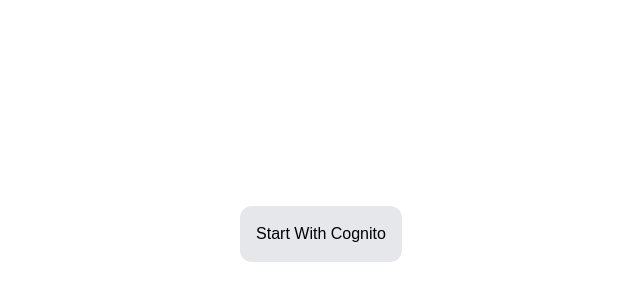
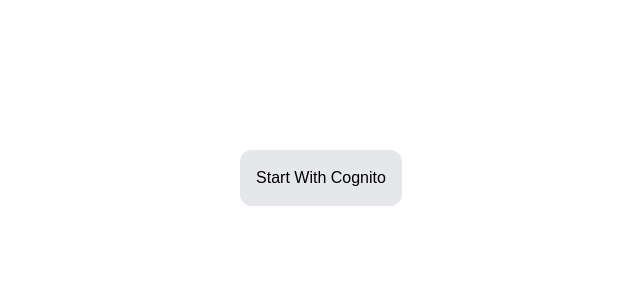
Before and after one commit to dnslfkrh/daily-retrospect-frontend, a Next.js app: page /auth in a window 1280 px wide. Shown: the part 222-522 px from the top of the page, without its empty margins (319-959 px from the left). Built offline with nearby package versions, Linux system fonts and the light colour scheme.

Commit message:
style: full auth view

```diff
--- a/src/shared/components/FullHeightContainer.tsx
+++ b/src/shared/components/FullHeightContainer.tsx
@@ -11,7 +11,7 @@
   const pathname = usePathname();
 
   const hasBottomNav = pathname !== "/auth";
-  const heightStyle = hasBottomNav ? "h-[calc(100vh-72px)]" : "h-screen";
+  const heightStyle = pathname === "/auth" ? "h-screen" : "h-[calc(100vh-72px)]";
 
   return (
     <div className={`top-0 left-0 w-full ${heightStyle} flex items-center justify-center bg-white dark:bg-gray-900 overflow-hidden`}>
--- a/src/widgets/ClientLayout.tsx
+++ b/src/widgets/ClientLayout.tsx
@@ -28,8 +28,8 @@
     <div className="w-full max-w-[450px] flex flex-col h-full min-h-screen relative">
       <TopNav />
 
-      <div className={`flex flex-col flex-grow pb-19 mt-14`}>
-        {children}
+      <div className={`flex flex-col flex-grow pb-19 ${pathname === "/auth" ? "" : "mt-14"}`}>
+      {children}
         <Loading />
       </div>
 
```
